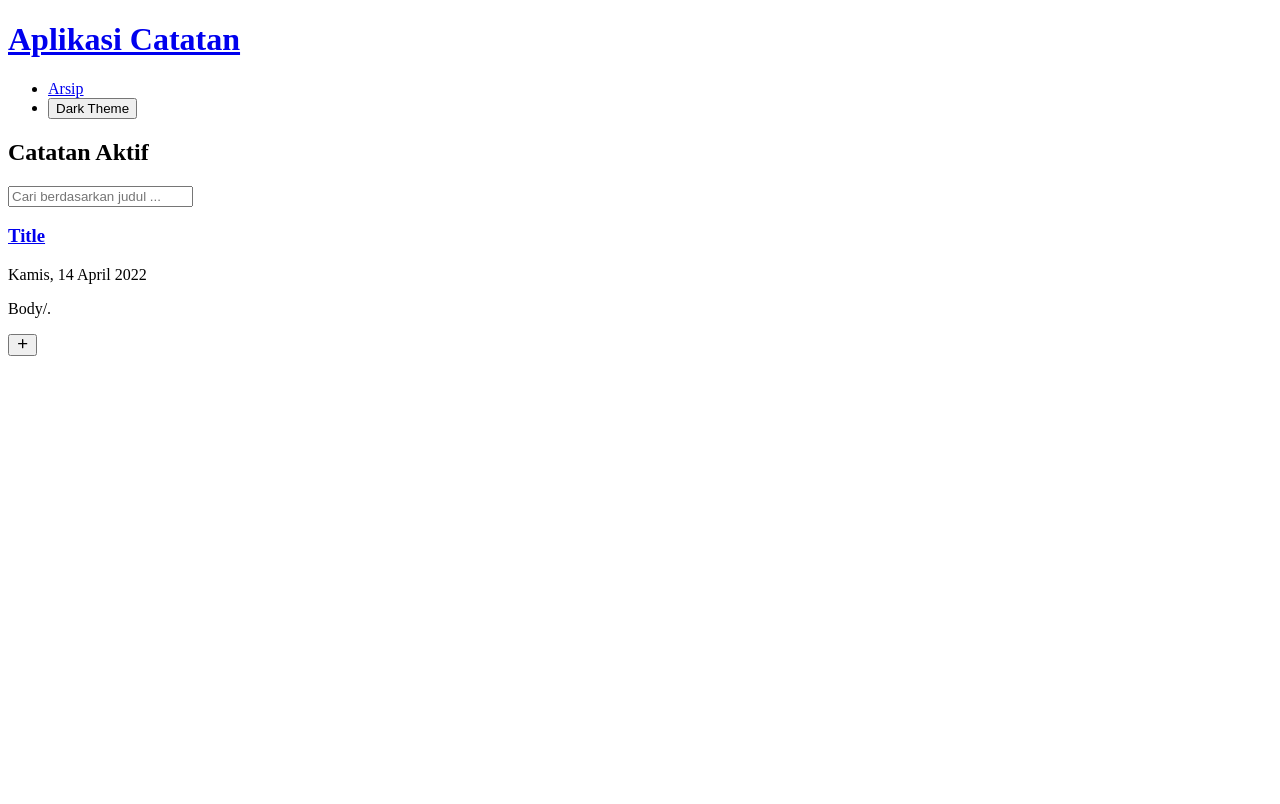
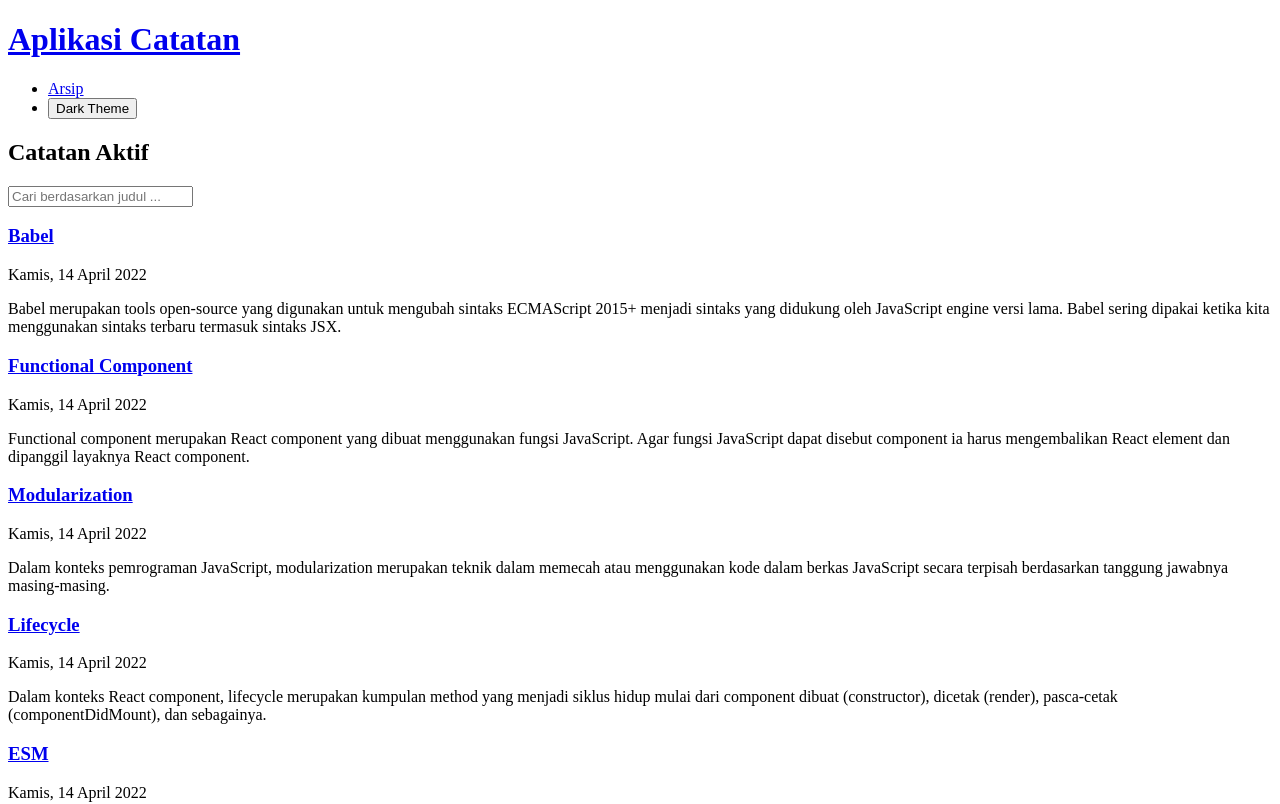
Before and after one commit to jhonarendra/react-personal-notes, a React (Create React App) app: page / in a window 1280 px wide. Shown: the top 804 px of the page. Built offline with nearby package versions, Linux system fonts and the light colour scheme; the HTML template or start-up script is replaced by a standard one.

Commit message:
add: note component

```diff
--- /dev/null
+++ b/src/components/notes/NoteItem.jsx
@@ -0,0 +1,28 @@
+import React from 'react'
+import PropTypes from 'prop-types'
+import NoteItemTitle from './note-item/NoteItemTitle'
+import NoteItemTimestamp from './note-item/NoteItemTimestamp'
+import NoteItemBody from './note-item/NoteItemBody'
+
+function NoteItem({ note }) {
+  return (
+    <article className="note-item">
+      <NoteItemTitle
+        id={note.id}
+        title={note.title}
+      />
+      <NoteItemTimestamp
+        timestamp={note.createdAt}
+      />
+      <NoteItemBody
+        body={note.body}
+      />
+    </article>
+  )
+}
+
+NoteItem.propTypes = {
+  note: PropTypes.oneOfType([PropTypes.object]).isRequired
+}
+
+export default NoteItem
--- /dev/null
+++ b/src/components/notes/NotesList.jsx
@@ -0,0 +1,17 @@
+import React from 'react'
+import PropTypes from 'prop-types'
+import NoteItem from './NoteItem'
+
+function NotesList({ notes }) {
+  return (
+    <section className="notes-list">
+      {notes.map((note) => <NoteItem key={note.id} note={note} />)}
+    </section>
+  )
+}
+
+NotesList.propTypes = {
+  notes: PropTypes.oneOfType([PropTypes.array]).isRequired
+}
+
+export default NotesList
--- /dev/null
+++ b/src/components/notes/note-item/NoteItemBody.jsx
@@ -0,0 +1,16 @@
+import React from 'react'
+import PropTypes from 'prop-types'
+
+function NoteItemBody({ body }) {
+  return (
+    <p className="note-item__body">
+      { body }
+    </p>
+  )
+}
+
+NoteItemBody.propTypes = {
+  body: PropTypes.string.isRequired
+}
+
+export default NoteItemBody
--- /dev/null
+++ b/src/components/notes/note-item/NoteItemTimestamp.jsx
@@ -0,0 +1,17 @@
+import React from 'react'
+import PropTypes from 'prop-types'
+import { showFormattedDate } from '../../../utils'
+
+function NoteItemTimestamp({ timestamp }) {
+  return (
+    <p className="note-item__createdAt">
+      { showFormattedDate(timestamp) }
+    </p>
+  )
+}
+
+NoteItemTimestamp.propTypes = {
+  timestamp: PropTypes.string.isRequired
+}
+
+export default NoteItemTimestamp
--- /dev/null
+++ b/src/components/notes/note-item/NoteItemTitle.jsx
@@ -0,0 +1,23 @@
+import React from 'react'
+import PropTypes from 'prop-types'
+import { Link } from 'react-router-dom'
+
+function NoteItemTitle({ id, title }) {
+  return (
+    <h3 className="note-item__title">
+      <Link
+        to={`/notes/${id}`}
+        title={title}
+      >
+        { title }
+      </Link>
+    </h3>
+  )
+}
+
+NoteItemTitle.propTypes = {
+  id: PropTypes.string.isRequired,
+  title: PropTypes.string.isRequired
+}
+
+export default NoteItemTitle
--- a/src/pages/index.jsx
+++ b/src/pages/index.jsx
@@ -1,27 +1,22 @@
-import React from 'react'
-import { Link } from 'react-router-dom'
+import React, { useEffect, useState } from 'react'
 import HomepageAction from '../components/index/HomePageAction'
+import NotesList from '../components/notes/NotesList'
+import { getAllNotes } from '../utils/local-data'
 
 export default function IndexPage() {
+  const [notes, setNotes] = useState([])
+
+  useEffect(() => {
+    setNotes(getAllNotes())
+  }, [])
+
   return (
     <section className="homepage">
       <h2>Catatan Aktif</h2>
       <section className="search-bar">
         <input type="text" placeholder="Cari berdasarkan judul ..." value="" />
       </section>
-      <section className="notes-list">
-        <article className="note-item">
-          <h3 className="note-item__title">
-            <Link to="/" title="/">Title</Link>
-          </h3>
-          <p className="note-item__createdAt">
-            Kamis, 14 April 2022
-          </p>
-          <p className="note-item__body">
-            Body/.
-          </p>
-        </article>
-      </section>
+      <NotesList notes={notes} />
       <HomepageAction />
     </section>
   )
```
